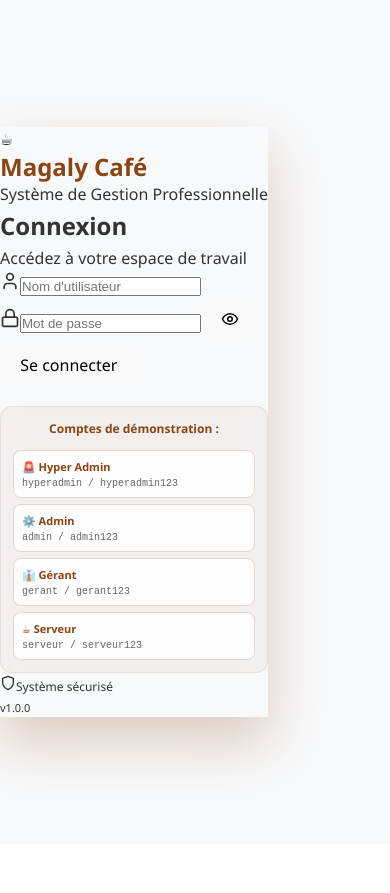
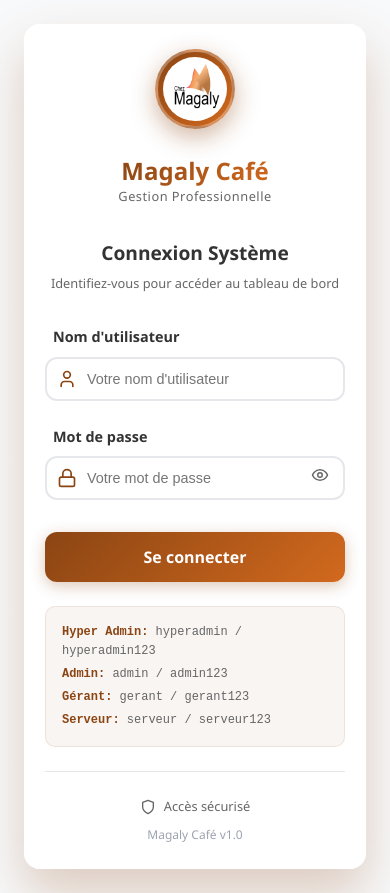
Before and after one commit to remsco12/magaly-cafe, a React (Vite) app: page / in a window 390 px wide. Before the commit the page ends 844 px from the top, so only its background shows below. Built offline with nearby package versions, Linux system fonts and the light colour scheme.

Commit message:
Add hyperadmin role and logo on receipt

```diff
--- a/src/components/Login.jsx
+++ b/src/components/Login.jsx
@@ -9,14 +9,6 @@ const Login = ({ onLogin }) => {
   const [password, setPassword] = useState('')
   const [showPassword, setShowPassword] = useState(false)
   const [isLoading, setIsLoading] = useState(false)
-  const [users, setUsers] = useState([])
-
-  // Charger les utilisateurs au démarrage
-  useEffect(() => {
-    const initializedUsers = userManager.initializeUsers()
-    setUsers(initializedUsers)
-    console.log('Utilisateurs initialisés:', initializedUsers)
-  }, [])
 
   const handleSubmit = async (e) => {
     e.preventDefault()
@@ -41,8 +33,6 @@ const Login = ({ onLogin }) => {
         toast.success(`Bienvenue ${user.name} !`)
       } else {
         toast.error('Identifiants incorrects')
-        console.log('Tentative de connexion échouée:', username)
-        console.log('Utilisateurs disponibles:', users)
       }
     } catch (error) {
       console.error('Erreur lors de la connexion:', error)
@@ -54,20 +44,6 @@ const Login = ({ onLogin }) => {
 
   const togglePasswordVisibility = () => {
     setShowPassword(!showPassword)
-  }
-
-  // Comptes de démonstration
-  const demoAccounts = [
-    { username: 'hyperadmin', password: 'hyperadmin123', role: '🚨 Hyper Admin' },
-    { username: 'admin', password: 'admin123', role: '⚙️ Admin' },
-    { username: 'gerant', password: 'gerant123', role: '👔 Gérant' },
-    { username: 'serveur', password: 'serveur123', role: '☕ Serveur' }
-  ]
-
-  const fillDemoAccount = (account) => {
-    setUsername(account.username)
-    setPassword(account.password)
-    toast.success(`Compte ${account.role} rempli !`)
   }
 
   return (
@@ -82,10 +58,53 @@ const Login = ({ onLogin }) => {
         {/* Header avec logo */}
         <div className="login-header">
           <div className="logo-container">
-            <div className="coffee-icon">☕</div>
+            <div style={{
+              position: 'relative',
+              width: '80px',
+              height: '80px',
+              marginBottom: '1rem'
+            }}>
+              {/* Fallback toujours visible */}
+              <div style={{
+                width: '100%',
+                height: '100%',
+                background: 'linear-gradient(135deg, #8B4513 0%, #D2691E 100%)',
+                borderRadius: '50%',
+                display: 'flex',
+                alignItems: 'center',
+                justifyContent: 'center',
+                color: 'white',
+                fontSize: '32px',
+                fontWeight: 'bold',
+                boxShadow: '0 8px 25px rgba(139, 69, 19, 0.4)',
+                border: '3px solid rgba(255, 255, 255, 0.3)'
+              }}>
+                ☕
+              </div>
+
+              {/* Logo qui se superpose si disponible */}
+              <img
+                src="/logo.png"
+                alt="Magaly Café"
+                style={{
+                  position: 'absolute',
+                  top: 0,
+                  left: 0,
+                  width: '100%',
+                  height: '100%',
+                  objectFit: 'contain',
+                  borderRadius: '50%',
+                  padding: '8px'
+                }}
+                onError={(e) => {
+                  e.target.style.display = 'none'
+                }}
+              />
+            </div>
+
             <div className="logo-text">
               <h1>Magaly Café</h1>
-              <p>Système de Gestion Professionnelle</p>
+              <p>Gestion Professionnelle</p>
             </div>
           </div>
         </div>
@@ -93,12 +112,13 @@ const Login = ({ onLogin }) => {
         {/* Formulaire */}
         <form onSubmit={handleSubmit} className="login-form">
           <div className="form-title">
-            <h2>Connexion</h2>
-            <p>Accédez à votre espace de travail</p>
+            <h2>Connexion Système</h2>
+            <p>Identifiez-vous pour accéder au tableau de bord</p>
           </div>
 
           {/* Champ nom d'utilisateur */}
           <div className="input-group">
+            <label className="input-label">Nom d'utilisateur</label>
             <div className="input-container">
               <User className="input-icon" size={20} />
               <input
@@ -106,7 +126,7 @@ const Login = ({ onLogin }) => {
                 className="login-input"
                 value={username}
                 onChange={(e) => setUsername(e.target.value)}
-                placeholder="Nom d'utilisateur"
+                placeholder="Votre nom d'utilisateur"
                 required
                 disabled={isLoading}
               />
@@ -115,6 +135,7 @@ const Login = ({ onLogin }) => {
 
           {/* Champ mot de passe */}
           <div className="input-group">
+            <label className="input-label">Mot de passe</label>
             <div className="input-container">
               <Lock className="input-icon" size={20} />
               <input
@@ -122,7 +143,7 @@ const Login = ({ onLogin }) => {
                 className="login-input"
                 value={password}
                 onChange={(e) => setPassword(e.target.value)}
-                placeholder="Mot de passe"
+                placeholder="Votre mot de passe"
                 required
                 disabled={isLoading}
               />
@@ -146,7 +167,7 @@ const Login = ({ onLogin }) => {
             {isLoading ? (
               <>
                 <div className="loading-spinner"></div>
-                Connexion...
+                Connexion en cours...
               </>
             ) : (
               'Se connecter'
@@ -154,24 +175,19 @@ const Login = ({ onLogin }) => {
           </button>
         </form>
 
-        {/* Comptes de démonstration avec boutons */}
-        <div className="login-help">
-          <p><strong>Comptes de démonstration :</strong></p>
-          <div className="demo-accounts-grid">
-            {demoAccounts.map((account, index) => (
-              <button
-                key={index}
-                type="button"
-                className="demo-account-btn"
-                onClick={() => fillDemoAccount(account)}
-                disabled={isLoading}
-              >
-                <span className="demo-role">{account.role}</span>
-                <span className="demo-credentials">
-                  {account.username} / {account.password}
-                </span>
-              </button>
-            ))}
+        {/* Informations de connexion discrètes */}
+        <div className="login-info">
+          <div className="info-item">
+            <strong>Hyper Admin:</strong> hyperadmin / hyperadmin123
+          </div>
+          <div className="info-item">
+            <strong>Admin:</strong> admin / admin123
+          </div>
+          <div className="info-item">
+            <strong>Gérant:</strong> gerant / gerant123
+          </div>
+          <div className="info-item">
+            <strong>Serveur:</strong> serveur / serveur123
           </div>
         </div>
 
@@ -179,10 +195,10 @@ const Login = ({ onLogin }) => {
         <div className="login-footer">
           <div className="security-info">
             <Shield className="security-icon" size={16} />
-            <span>Système sécurisé</span>
+            <span>Accès sécurisé</span>
           </div>
           <div className="version-info">
-            v1.0.0
+            Magaly Café v1.0
           </div>
         </div>
       </div>
--- a/src/styles/Login.css
+++ b/src/styles/Login.css
@@ -1,57 +1,255 @@
-/* Styles pour les nouveaux éléments */
+/* Reset et base */
+* {
+  margin: 0;
+  padding: 0;
+  box-sizing: border-box;
+}
 
-/* Container des comptes utilisateurs */
-.user-accounts {
+.login-container {
+  min-height: 100vh;
+  display: flex;
+  align-items: center;
+  justify-content: center;
+  padding: 1rem;
+  position: relative;
+  font-family: 'Segoe UI', Tahoma, Geneva, Verdana, sans-serif;
+}
+
+/* Background avec effet café */
+.login-background {
+  position: fixed;
+  top: 0;
+  left: 0;
+  width: 100%;
+  height: 100%;
+  background: linear-gradient(135deg, #8B4513 0%, #D2691E 50%, #A0522D 100%);
+  z-index: -2;
+}
+
+.background-overlay {
+  position: absolute;
+  top: 0;
+  left: 0;
+  width: 100%;
+  height: 100%;
+  background: rgba(0, 0, 0, 0.3);
+  z-index: -1;
+}
+
+.coffee-beans {
+  position: absolute;
+  top: 0;
+  left: 0;
+  width: 100%;
+  height: 100%;
+  opacity: 0.1;
+  background-image:
+    radial-gradient(circle at 20% 20%, #fff 2px, transparent 2px),
+    radial-gradient(circle at 80% 80%, #fff 2px, transparent 2px),
+    radial-gradient(circle at 40% 40%, #fff 1px, transparent 1px),
+    radial-gradient(circle at 60% 60%, #fff 1px, transparent 1px);
+  background-size: 100px 100px, 150px 150px, 200px 200px, 250px 250px;
+  animation: float 20s infinite linear;
+}
+
+@keyframes float {
+  0% { background-position: 0 0, 0 0, 0 0, 0 0; }
+  100% { background-position: 100px 100px, 150px 150px, 200px 200px, 250px 250px; }
+}
+
+/* Carte de connexion */
+.login-card {
+  background: rgba(255, 255, 255, 0.95);
+  backdrop-filter: blur(20px);
+  border-radius: 20px;
+  padding: 2.5rem;
+  width: 100%;
+  max-width: 420px;
+  box-shadow:
+    0 25px 50px rgba(139, 69, 19, 0.25),
+    0 0 0 1px rgba(255, 255, 255, 0.1);
+  border: 1px solid rgba(255, 255, 255, 0.2);
+  animation: slideUp 0.6s ease-out;
+}
+
+@keyframes slideUp {
+  from {
+    opacity: 0;
+    transform: translateY(30px);
+  }
+  to {
+    opacity: 1;
+    transform: translateY(0);
+  }
+}
+
+/* Header */
+.login-header {
+  text-align: center;
+  margin-bottom: 2rem;
+}
+
+.logo-container {
   display: flex;
   flex-direction: column;
-  gap: 8px;
-  margin-top: 10px;
+  align-items: center;
 }
 
-.account-item {
-  padding: 10px 12px;
-  background: rgba(255, 255, 255, 0.8);
-  border-radius: 8px;
-  border: 1px solid rgba(139, 69, 19, 0.1);
-  font-size: 12px;
-  color: #555;
-  transition: all 0.3s ease;
-  backdrop-filter: blur(10px);
+.logo-text h1 {
+  color: #8B4513;
+  font-size: 2rem;
+  font-weight: 700;
+  margin-bottom: 0.5rem;
+  background: linear-gradient(135deg, #8B4513, #D2691E);
+  -webkit-background-clip: text;
+  -webkit-text-fill-color: transparent;
+  background-clip: text;
 }
 
-.account-item:hover {
-  background: rgba(255, 255, 255, 0.9);
-  transform: translateX(5px);
-  border-color: rgba(139, 69, 19, 0.2);
+.logo-text p {
+  color: #666;
+  font-size: 1rem;
+  font-weight: 500;
+  letter-spacing: 0.5px;
 }
 
-.account-item strong {
-  color: #8B4513;
-  font-weight: 600;
+/* Formulaire */
+.login-form {
+  display: flex;
+  flex-direction: column;
+  gap: 1.5rem;
+  margin-bottom: 1.5rem;
 }
 
-/* Aide à la connexion */
-.login-help {
-  margin-top: 25px;
-  padding: 20px;
-  background: rgba(139, 69, 19, 0.05);
-  border-radius: 12px;
-  border: 1px solid rgba(139, 69, 19, 0.1);
-  backdrop-filter: blur(10px);
+.form-title {
+  text-align: center;
+  margin-bottom: 0.5rem;
 }
 
-.login-help p {
-  margin: 0 0 12px 0;
+.form-title h2 {
+  color: #333;
+  font-size: 1.5rem;
+  font-weight: 600;
+  margin-bottom: 0.25rem;
+}
+
+.form-title p {
+  color: #666;
+  font-size: 0.9rem;
+}
+
+/* Champs de saisie */
+.input-group {
+  display: flex;
+  flex-direction: column;
+  gap: 0.5rem;
+}
+
+.input-label {
+  font-weight: 600;
+  color: #333;
+  font-size: 0.9rem;
+  margin-left: 0.5rem;
+}
+
+.input-container {
+  position: relative;
+  display: flex;
+  align-items: center;
+}
+
+.input-icon {
+  position: absolute;
+  left: 1rem;
   color: #8B4513;
+  z-index: 2;
+}
+
+.login-input {
+  width: 100%;
+  padding: 1rem 1rem 1rem 3rem;
+  border: 2px solid #e5e7eb;
+  border-radius: 12px;
+  font-size: 1rem;
+  background: white;
+  transition: all 0.3s ease;
+  font-weight: 500;
+}
+
+.login-input:focus {
+  outline: none;
+  border-color: #8B4513;
+  box-shadow: 0 0 0 3px rgba(139, 69, 19, 0.1);
+  transform: translateY(-1px);
+}
+
+.login-input:disabled {
+  background-color: #f8f9fa;
+  cursor: not-allowed;
+  opacity: 0.7;
+}
+
+.password-toggle {
+  position: absolute;
+  right: 1rem;
+  background: none;
+  border: none;
+  color: #666;
+  cursor: pointer;
+  padding: 0.25rem;
+  border-radius: 4px;
+  transition: all 0.2s ease;
+}
+
+.password-toggle:hover:not(:disabled) {
+  color: #8B4513;
+  background: #f8f9fa;
+}
+
+.password-toggle:disabled {
+  cursor: not-allowed;
+  opacity: 0.5;
+}
+
+/* Bouton de connexion */
+.login-btn {
+  padding: 1rem 2rem;
+  background: linear-gradient(135deg, #8B4513, #D2691E);
+  color: white;
+  border: none;
+  border-radius: 12px;
+  font-size: 1.1rem;
   font-weight: 600;
-  font-size: 14px;
-  text-align: center;
+  cursor: pointer;
+  transition: all 0.3s ease;
+  display: flex;
+  align-items: center;
+  justify-content: center;
+  gap: 0.5rem;
+  margin-top: 0.5rem;
+  box-shadow: 0 4px 15px rgba(139, 69, 19, 0.3);
+}
+
+.login-btn:hover:not(:disabled) {
+  transform: translateY(-2px);
+  box-shadow: 0 6px 20px rgba(139, 69, 19, 0.4);
+}
+
+.login-btn:active:not(:disabled) {
+  transform: translateY(0);
+}
+
+.login-btn:disabled {
+  background: #9CA3AF;
+  cursor: not-allowed;
+  transform: none;
+  box-shadow: none;
 }
 
 /* Indicateur de chargement */
 .loading-spinner {
-  width: 16px;
-  height: 16px;
+  width: 18px;
+  height: 18px;
   border: 2px solid transparent;
   border-top: 2px solid white;
   border-radius: 50%;
@@ -63,208 +261,213 @@
   100% { transform: rotate(360deg); }
 }
 
-/* Animation pour les inputs */
-.input-container {
-  animation: fadeInUp 0.6s ease-out;
+/* Informations de connexion discrètes */
+.login-info {
+  background: rgba(139, 69, 19, 0.05);
+  border: 1px solid rgba(139, 69, 19, 0.1);
+  border-radius: 10px;
+  padding: 1rem;
+  margin-bottom: 1.5rem;
 }
 
-.input-container:nth-child(1) { animation-delay: 0.1s; }
-.input-container:nth-child(2) { animation-delay: 0.2s; }
-
-@keyframes fadeInUp {
-  from {
-    opacity: 0;
-    transform: translateY(10px);
-  }
-  to {
-    opacity: 1;
-    transform: translateY(0);
-  }
+.info-item {
+  font-size: 0.8rem;
+  color: #666;
+  margin-bottom: 0.25rem;
+  font-family: 'Courier New', monospace;
 }
 
-/* Responsive pour les nouveaux éléments */
+.info-item:last-child {
+  margin-bottom: 0;
+}
+
+.info-item strong {
+  color: #8B4513;
+  font-weight: 600;
+}
+
+/* Footer */
+.login-footer {
+  padding-top: 1.5rem;
+  border-top: 1px solid #e5e7eb;
+  display: flex;
+  justify-content: space-between;
+  align-items: center;
+}
+
+.security-info {
+  display: flex;
+  align-items: center;
+  gap: 0.5rem;
+  color: #666;
+  font-size: 0.8rem;
+  font-weight: 500;
+}
+
+.security-icon {
+  font-size: 1rem;
+}
+
+.version-info {
+  color: #9CA3AF;
+  font-size: 0.75rem;
+  font-weight: 500;
+}
+
+/* Responsive Design */
 @media (max-width: 768px) {
-  .user-accounts {
-    gap: 6px;
+  .login-container {
+    padding: 0.5rem;
   }
 
-  .account-item {
-    padding: 8px 10px;
-    font-size: 11px;
+  .login-card {
+    padding: 2rem 1.5rem;
+    margin: 1rem;
   }
 
-  .login-help {
-    padding: 15px;
-    margin-top: 20px;
+  .logo-text h1 {
+    font-size: 1.75rem;
   }
 
-  .login-help p {
-    font-size: 13px;
+  .form-title h2 {
+    font-size: 1.3rem;
+  }
+
+  .login-input {
+    padding: 0.875rem 0.875rem 0.875rem 2.75rem;
+    font-size: 0.95rem;
+  }
+
+  .input-icon {
+    left: 0.875rem;
+  }
+
+  .password-toggle {
+    right: 0.875rem;
   }
 }
 
 @media (max-width: 480px) {
-  .account-item {
-    padding: 6px 8px;
-    font-size: 10px;
+  .login-card {
+    padding: 1.5rem 1.25rem;
+    border-radius: 16px;
   }
 
-  .login-help {
-    padding: 12px;
+  .logo-container {
+    gap: 0.75rem;
   }
 
-  .login-help p {
-    font-size: 12px;
+  .logo-text h1 {
+    font-size: 1.5rem;
   }
 
-  .security-info span {
-    font-size: 12px;
+  .logo-text p {
+    font-size: 0.8rem;
   }
 
-  .version-info {
-    font-size: 11px;
+  .form-title h2 {
+    font-size: 1.2rem;
+  }
+
+  .form-title p {
+    font-size: 0.8rem;
+  }
+
+  .login-input {
+    padding: 0.75rem 0.75rem 0.75rem 2.5rem;
+    font-size: 0.9rem;
+  }
+
+  .input-icon {
+    left: 0.75rem;
+  }
+
+  .password-toggle {
+    right: 0.75rem;
+  }
+
+  .login-btn {
+    padding: 0.875rem 1.5rem;
+    font-size: 1rem;
+  }
+
+  .login-footer {
+    flex-direction: column;
+    gap: 0.5rem;
+    text-align: center;
+  }
+
+  .info-item {
+    font-size: 0.75rem;
   }
 }
 
-/* Améliorations pour le dark mode */
+/* Support pour le dark mode */
 @media (prefers-color-scheme: dark) {
-  .account-item {
-    background: rgba(45, 45, 45, 0.8);
-    color: #ccc;
-    border-color: rgba(210, 105, 30, 0.2);
+  .login-card {
+    background: rgba(30, 30, 30, 0.95);
+    color: white;
   }
 
-  .account-item strong {
-    color: #D2691E;
+  .logo-text h1 {
+    background: linear-gradient(135deg, #D2691E, #F4A460);
+    -webkit-background-clip: text;
+    -webkit-text-fill-color: transparent;
   }
 
-  .account-item:hover {
-    background: rgba(45, 45, 45, 0.9);
+  .logo-text p {
+    color: #ccc;
   }
 
-  .login-help {
+  .form-title h2 {
+    color: white;
+  }
+
+  .form-title p {
+    color: #ccc;
+  }
+
+  .input-label {
+    color: #ccc;
+  }
+
+  .login-input {
+    background: #2d2d2d;
+    border-color: #444;
+    color: white;
+  }
+
+  .login-input:focus {
+    border-color: #D2691E;
+    box-shadow: 0 0 0 3px rgba(210, 105, 30, 0.2);
+  }
+
+  .login-input::placeholder {
+    color: #888;
+  }
+
+  .login-info {
     background: rgba(210, 105, 30, 0.05);
     border-color: rgba(210, 105, 30, 0.1);
   }
 
-  .login-help p {
+  .info-item {
+    color: #ccc;
+  }
+
+  .info-item strong {
     color: #D2691E;
   }
-}
 
-/* États de focus améliorés */
-.login-input:focus {
-  outline: none;
-  border-color: #8B4513;
-  box-shadow:
-    0 0 0 3px rgba(139, 69, 19, 0.1),
-    0 4px 12px rgba(139, 69, 19, 0.1);
-  transform: translateY(-2px);
-}
+  .login-footer {
+    border-top-color: #444;
+  }
 
-/* Transition pour les interactions */
-.login-btn,
-.password-toggle,
-.account-item {
-  transition: all 0.3s cubic-bezier(0.4, 0, 0.2, 1);
-}
+  .security-info {
+    color: #ccc;
+  }
 
-/* Effet de profondeur amélioré */
-.login-card {
-  box-shadow:
-    0 25px 50px rgba(139, 69, 19, 0.25),
-    0 0 0 1px rgba(255, 255, 255, 0.1),
-    inset 0 1px 0 rgba(255, 255, 255, 0.2);
-}
-
-/* Animation d'entrée pour la carte */
-@keyframes cardEntrance {
-  from {
-    opacity: 0;
-    transform:
-      translateY(30px)
-      scale(0.95)
-      rotateX(10deg);
-  }
-  to {
-    opacity: 1;
-    transform:
-      translateY(0)
-      scale(1)
-      rotateX(0);
+  .version-info {
+    color: #888;
   }
 }
-
-.login-card {
-  animation: cardEntrance 0.8s cubic-bezier(0.34, 1.56, 0.64, 1);
-}
-
-/* Styles pour les comptes de démonstration */
-.demo-accounts-grid {
-  display: grid;
-  grid-template-columns: 1fr;
-  gap: 8px;
-  margin-top: 10px;
-}
-
-.demo-account-btn {
-  padding: 12px;
-  background: rgba(255, 255, 255, 0.9);
-  border: 1px solid rgba(139, 69, 19, 0.2);
-  border-radius: 8px;
-  cursor: pointer;
-  transition: all 0.3s ease;
-  text-align: left;
-  backdrop-filter: blur(10px);
-}
-
-.demo-account-btn:hover:not(:disabled) {
-  background: rgba(139, 69, 19, 0.1);
-  transform: translateX(5px);
-  border-color: rgba(139, 69, 19, 0.4);
-}
-
-.demo-account-btn:disabled {
-  opacity: 0.5;
-  cursor: not-allowed;
-}
-
-.demo-role {
-  display: block;
-  font-weight: 600;
-  color: #8B4513;
-  font-size: 12px;
-  margin-bottom: 4px;
-}
-
-.demo-credentials {
-  display: block;
-  font-size: 11px;
-  color: #666;
-  font-family: 'Courier New', monospace;
-}
-
-/* Responsive pour les boutons de démo */
-@media (max-width: 768px) {
-  .demo-account-btn {
-    padding: 10px;
-  }
-
-  .demo-role {
-    font-size: 11px;
-  }
-
-  .demo-credentials {
-    font-size: 10px;
-  }
-}
-
-@media (max-width: 480px) {
-  .demo-accounts-grid {
-    gap: 6px;
-  }
-
-  .demo-account-btn {
-    padding: 8px;
-  }
-}
```
